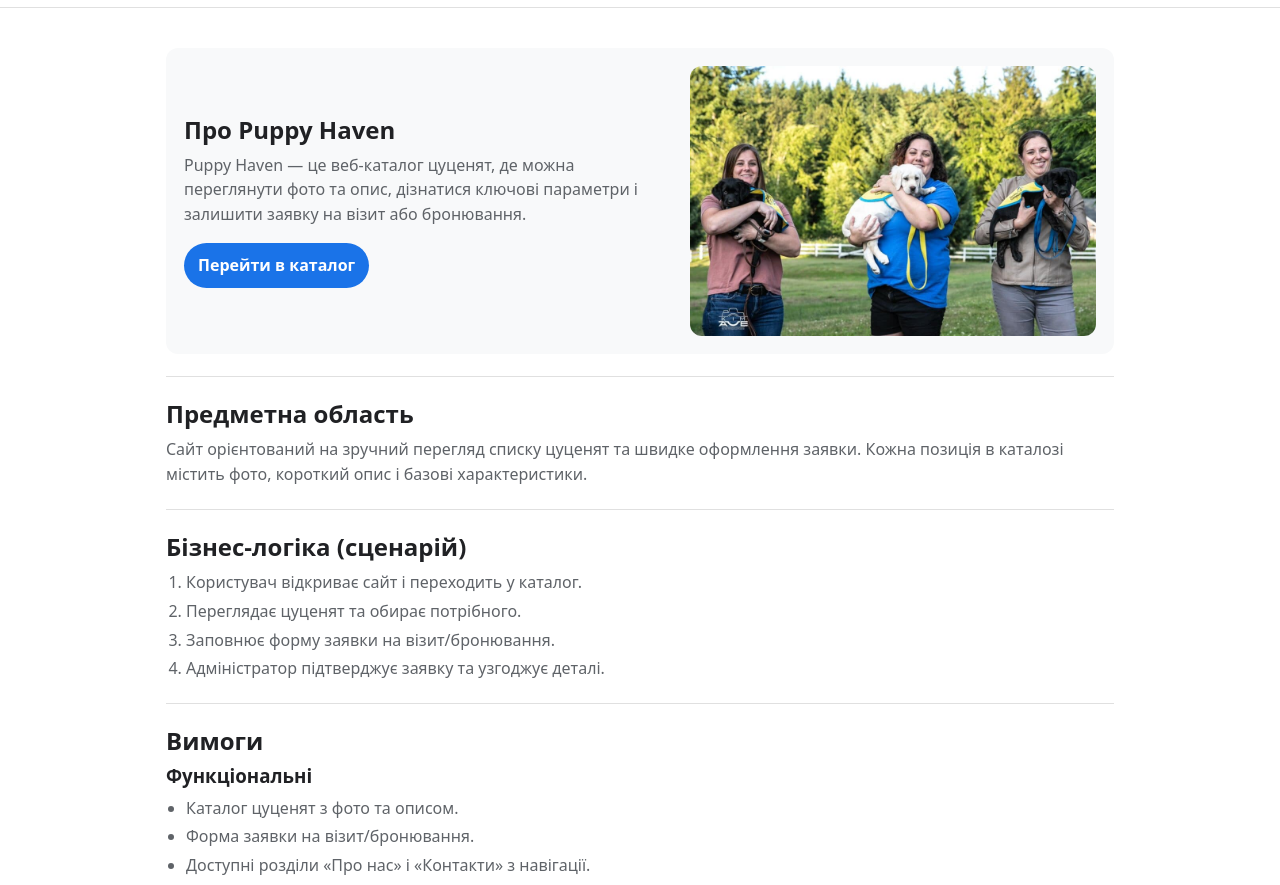
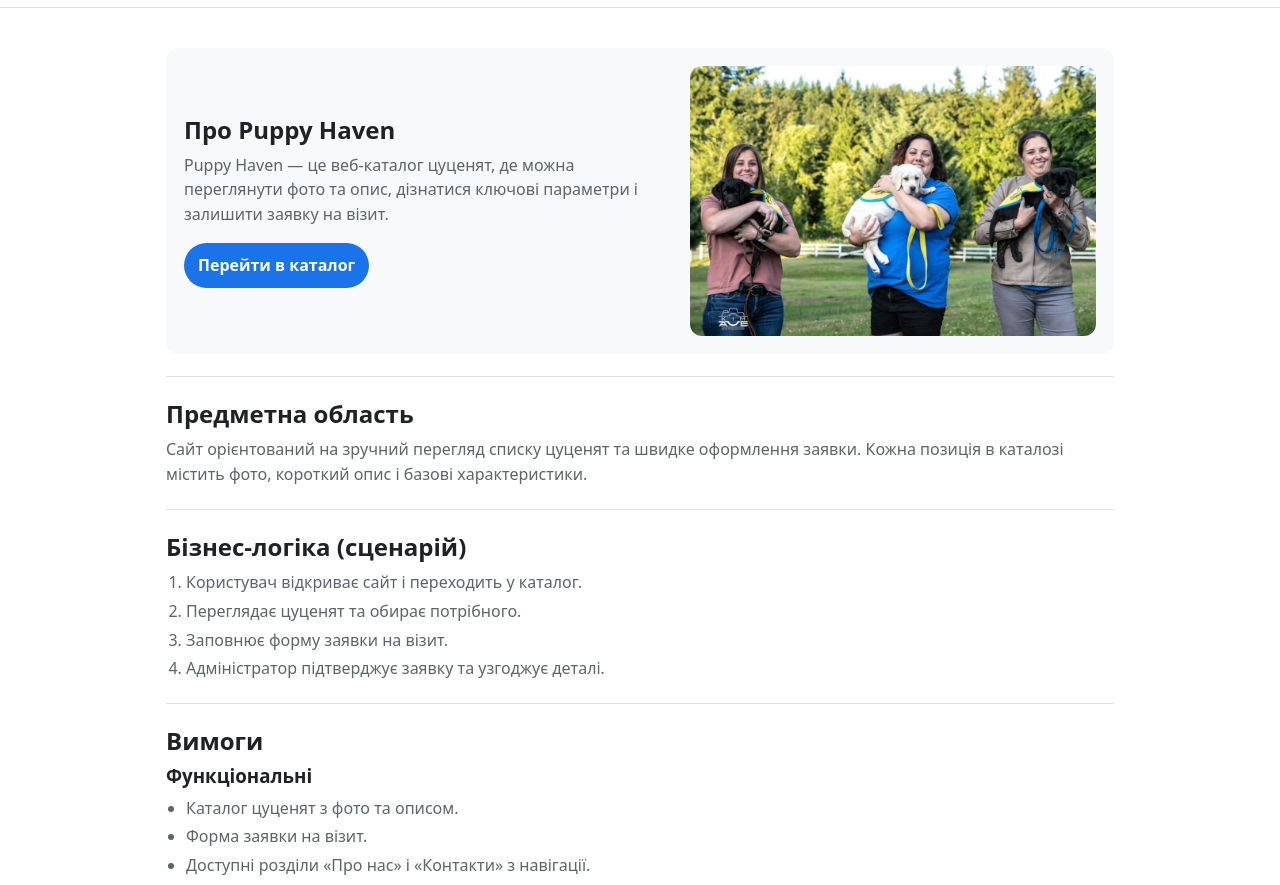
Before and after one commit to GlebTiK/IA-34_appWEB-HlibSukhoruchkin-FIOT-2026, a plain HTML site: page about.html in a window 1280 px wide. Shown: the part 62-947 px from the top of the page. Drawn offline with Linux system fonts and the light colour scheme.

Commit message:
Remove booking references from about page

```diff
--- a/about.html
+++ b/about.html
@@ -32,8 +32,7 @@
           <h2>Про Puppy Haven</h2>
           <p>
             Puppy Haven — це веб-каталог цуценят, де можна переглянути фото та
-            опис, дізнатися ключові параметри і залишити заявку на візит або
-            бронювання.
+            опис, дізнатися ключові параметри і залишити заявку на візит.
           </p>
           <a class="btn" href="index.html#catalog">Перейти в каталог</a>
         </div>
@@ -56,7 +55,7 @@
         <ol>
           <li>Користувач відкриває сайт і переходить у каталог.</li>
           <li>Переглядає цуценят та обирає потрібного.</li>
-          <li>Заповнює форму заявки на візит/бронювання.</li>
+          <li>Заповнює форму заявки на візит.</li>
           <li>Адміністратор підтверджує заявку та узгоджує деталі.</li>
         </ol>
       </section>
@@ -67,7 +66,7 @@
         <h3>Функціональні</h3>
         <ul>
           <li>Каталог цуценят з фото та описом.</li>
-          <li>Форма заявки на візит/бронювання.</li>
+          <li>Форма заявки на візит.</li>
           <li>Доступні розділи «Про нас» і «Контакти» з навігації.</li>
           <li>Адаптивність для ПК і мобільних пристроїв.</li>
         </ul>
```
